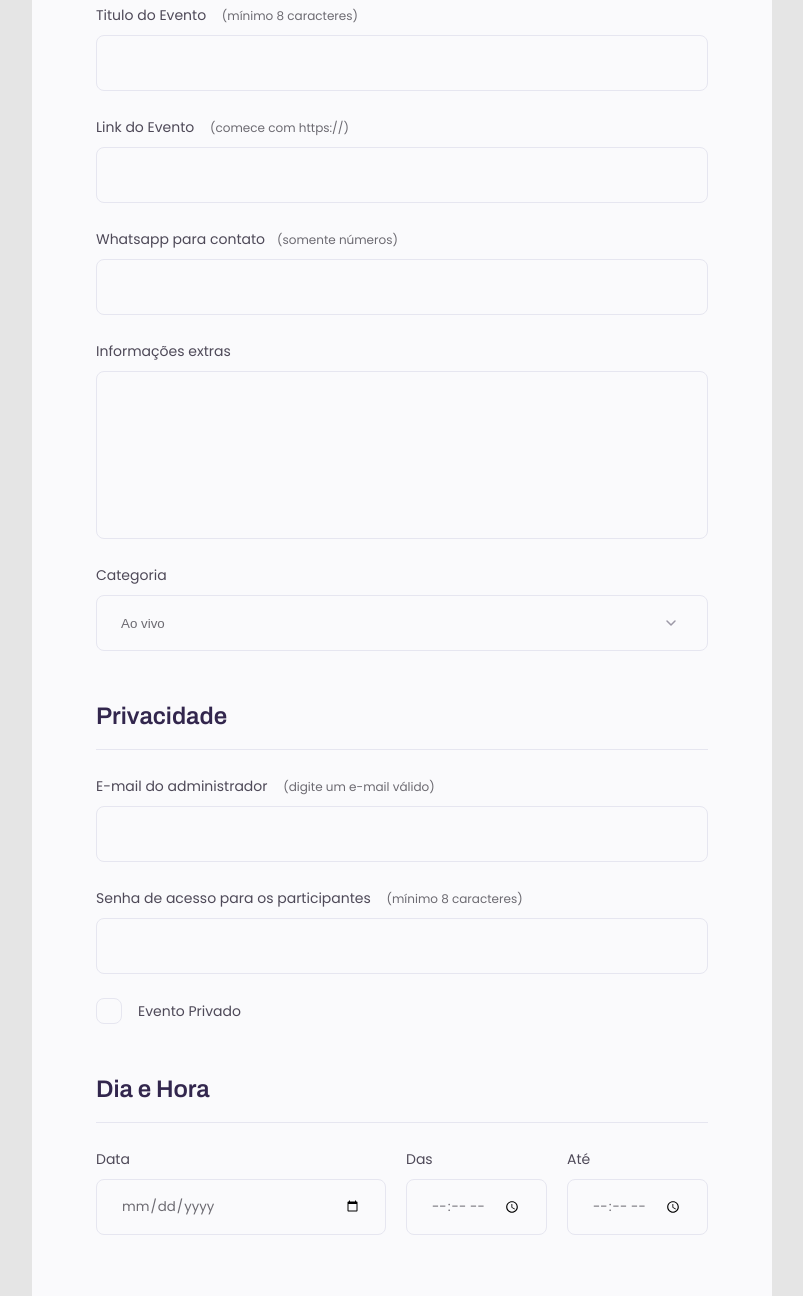
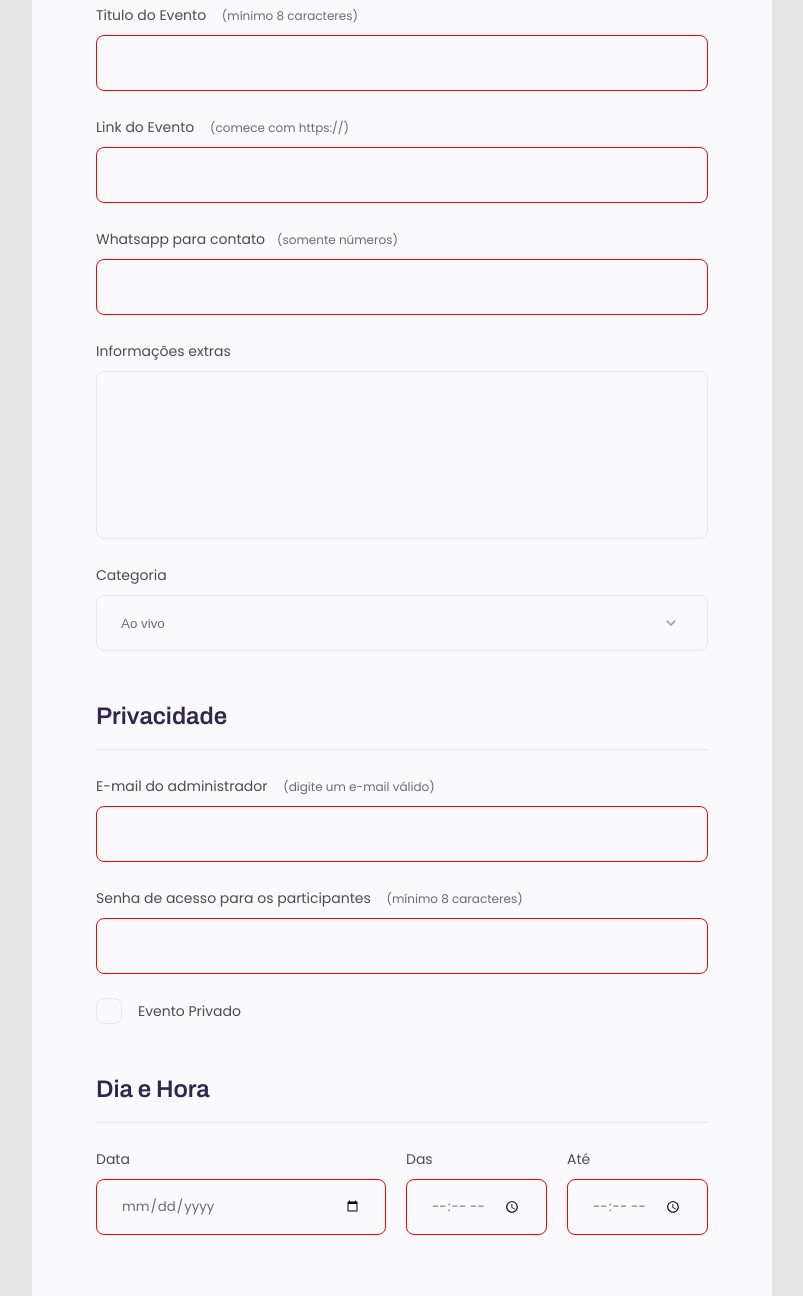
Before and after one commit to HumbertoGaldino/projeto-03-explorer, a plain HTML site: page index.html in a window 1280 px wide. Shown: the part 414-1710 px from the top of the page, without its empty margins (238-1041 px from the left). Drawn offline with Linux system fonts and the light colour scheme.

Commit message:
Criando as validações de formulário no HTML

```diff
--- a/index.html
+++ b/index.html
@@ -30,7 +30,7 @@
 
         </header>
 
-        <form action="">
+        <form id="my-form" action="">
 
             <fieldset>
                 <legend>
@@ -39,17 +39,22 @@
 
                 <div class="input-wrapper">
                     <label for="event-title">Titulo do Evento <span>(mínimo 8 caracteres)</span></label>
-                    <input type="text" id="event-title">
+                    <input
+                        type="text"
+                        id="event-title"
+                        required
+                        minlength="8"
+                    />
                 </div>
 
                 <div class="input-wrapper">
                     <label for="event-link">Link do Evento <span>(comece com https://)</span></label>
-                    <input type="url" id="event-link">
+                    <input type="url" id="event-link" required />
                 </div>
 
                 <div class="input-wrapper">
                     <label for="event-whatsapp">Whatsapp para contato<span>(somente números)</span></label>
-                    <input type="number" id="event-whatsapp">
+                    <input type="number" id="event-whatsapp" required />
                 </div>
 
                 <div class="input-wrapper">
@@ -59,7 +64,7 @@
 
                 <div class="input-wrapper">
                     <label for="event-category">Categoria</label>
-                    <select id="event-category">
+                    <select id="event-category" required>
                         <option value="live">Ao vivo</option>
                         <option value="podcast">Podcast</option>
                         <option value="mentorship">Mentoria</option>
@@ -74,16 +79,16 @@
 
                 <div class="input-wrapper">
                     <label for="event-email">E-mail do administrador <span>(digite um e-mail válido)</span></label>
-                    <input type="email" id="event-email">
+                    <input type="email" id="event-email" required />
                 </div>
 
                 <div class="input-wrapper">
                     <label for="event-password">Senha de acesso para os participantes <span>(mínimo 8 caracteres)</span></label>
-                    <input type="password" id="event-password" name="password" minlength="8" required>
+                    <input type="password" id="event-password" name="password" minlength="8" required />
                 </div>
 
                 <div class="checkbox-wrapper">
-                    <input type="checkbox" id="event-private" name="password" minlength="8" required>
+                    <input type="checkbox" id="event-private" name="password" minlength="8">
                     <label for="event-private">Evento Privado</label>
                 </div>
 
@@ -97,17 +102,17 @@
                 <div class="col-3">
                     <div class="input-wrapper">
                         <label for="event-date">Data</label>
-                        <input type="date" id="event-date">
+                        <input type="date" id="event-date" required />
                     </div>
 
                     <div class="input-wrapper">
                         <label for="event-begin">Das</label>
-                        <input type="time" id="event-begin">
+                        <input type="time" id="event-begin" required />
                     </div>
 
                     <div class="input-wrapper">
                         <label for="event-end">Até</label>
-                        <input type="time" id="event-end">
+                        <input type="time" id="event-end" required />
                     </div>
                 </div>
 
@@ -117,7 +122,12 @@
         </form>
 
         <footer>
-            <input class="button" type="submit" value="Salvar evento">
+            <input
+                class="button"
+                type="submit"
+                form="my-form"
+                value="Salvar evento"
+            />
         </footer>
 
     </div>
--- a/style.css
+++ b/style.css
@@ -28,7 +28,7 @@ body::before {
 .container {
     width: 740px;
     height: 100%;
-
+    padding-bottom: 91px;
     margin: 0 auto;
 }
 
@@ -207,9 +207,14 @@ footer .button {
     border-radius: 8px;
     border: 0;
     color: #FFFFFF;
+    cursor: pointer;
 }
 
 footer .button:hover{
     background: #009c46;
     outline: 2px solid #00431e;
 }
+
+input:invalid {
+    border: 1px solid red;
+}
```
